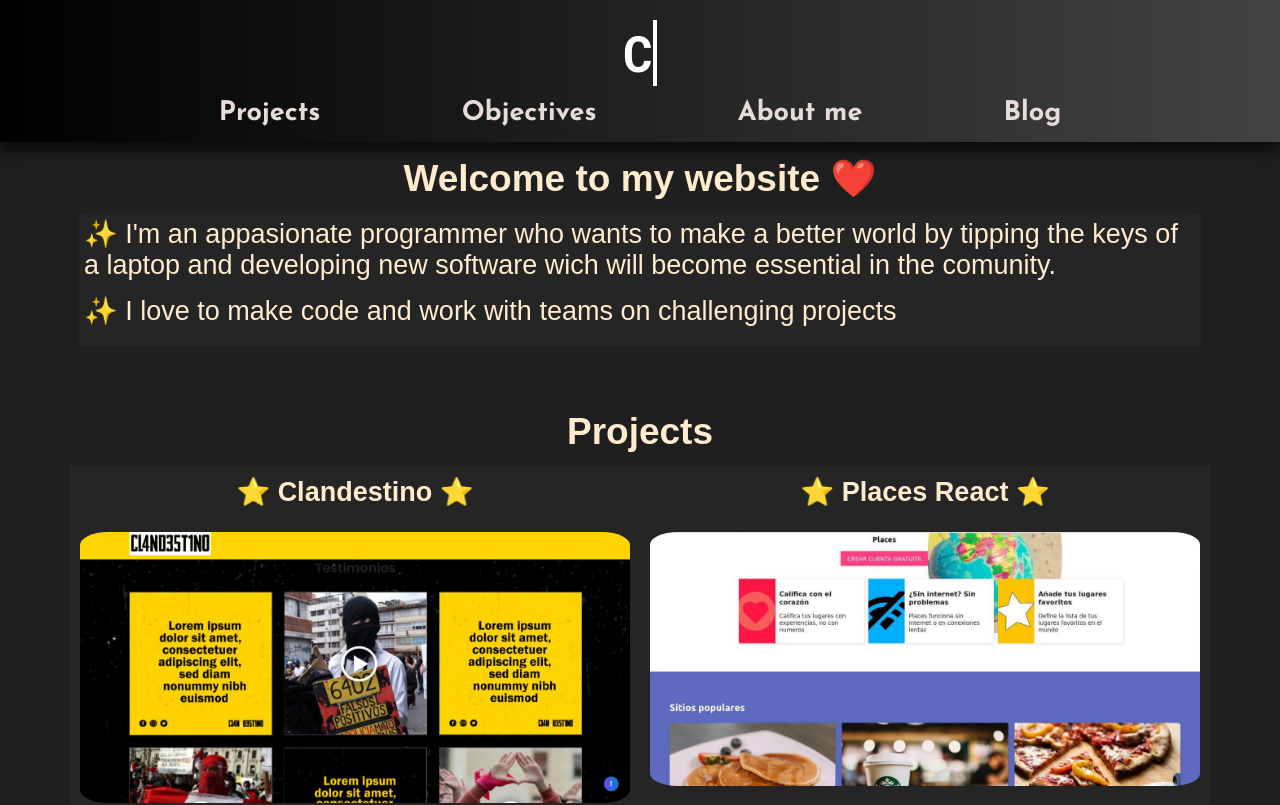
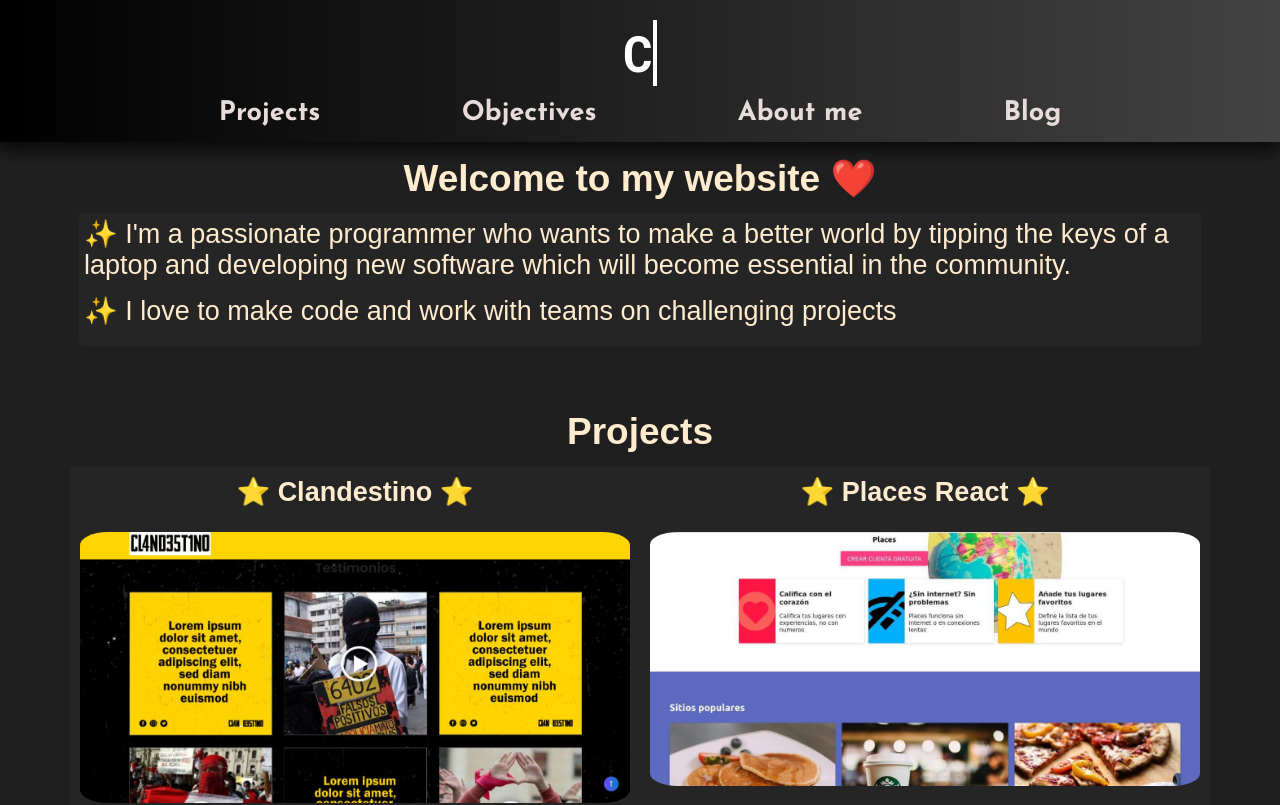
Before and after one commit to Sergio99778/Sergio99778_r, a React (Create React App) app: page / in a window 1280 px wide. Shown: the top 805 px of the page. Built offline with nearby package versions, Linux system fonts and the light colour scheme.

Commit message:
Main fix typo

```diff
--- a/src/pages/Main.jsx
+++ b/src/pages/Main.jsx
@@ -45,9 +45,9 @@ function Main() {
           <h3>Welcome to my website ❤️</h3>
           <ul className="introduction-list">
             <li>
-              <span>✨</span> I'm an appasionate programmer who wants to make a
+              <span>✨</span> I'm a passionate programmer who wants to make a
               better world by tipping the keys of a laptop and developing new
-              software wich will become essential in the comunity.
+              software which will become essential in the community.
             </li>
             <li>
               <span>✨</span> I love to make code and work with teams on
```
